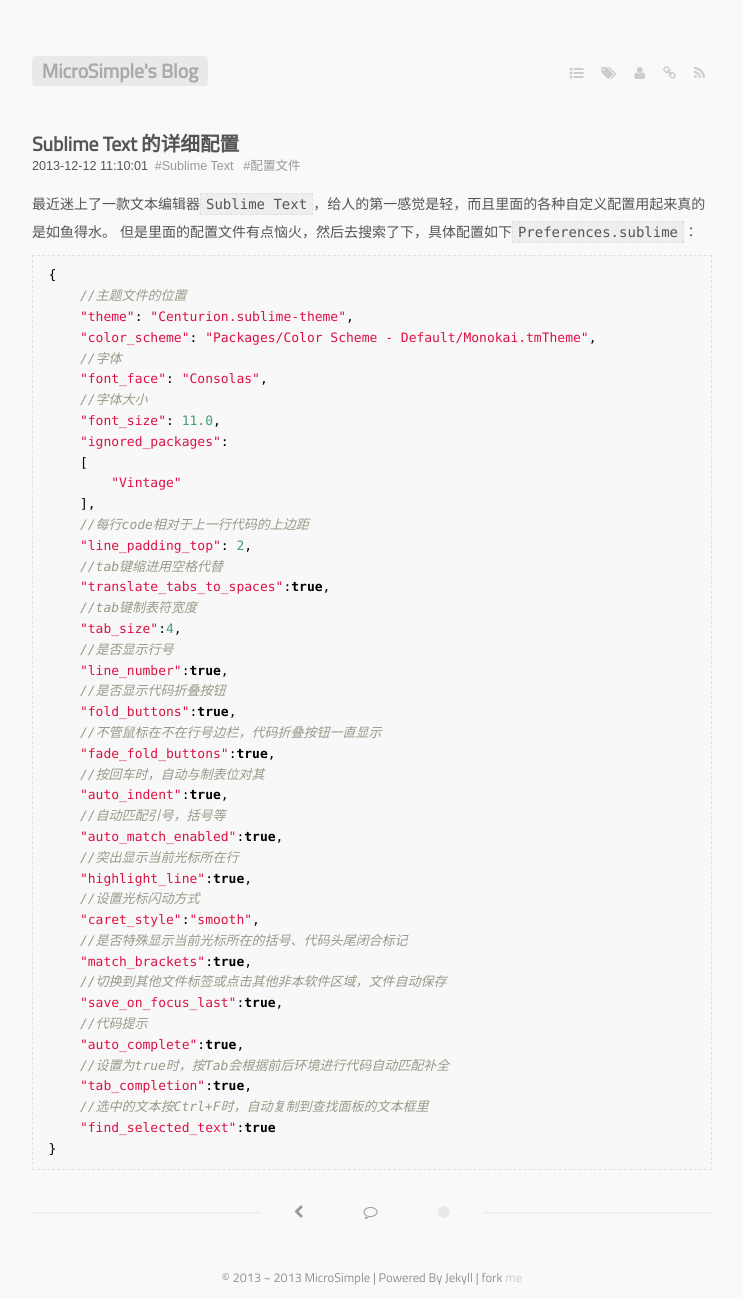
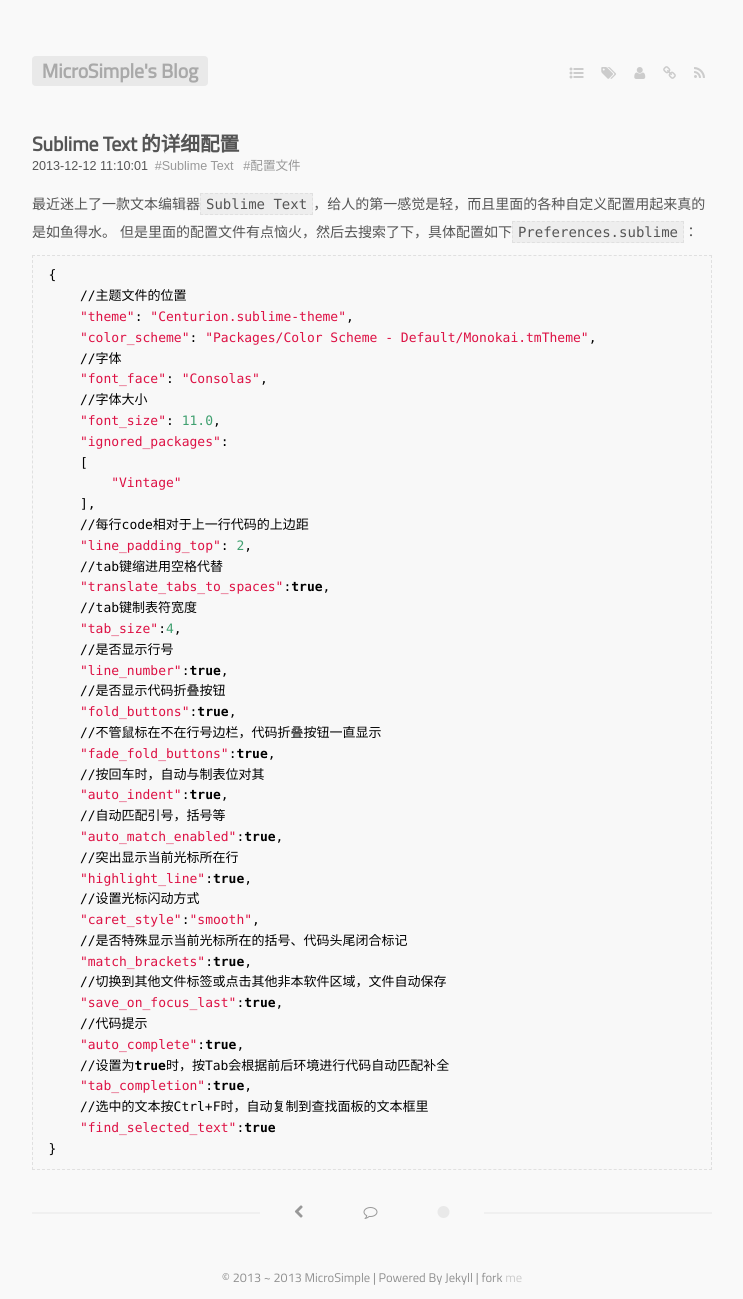
Before and after one commit to antwork/microsimple.github.com, a Jekyll site: the page built from _posts/2013-12-12-preferences-sublime.markdown, in a window 1280 px wide. Shown: the whole page, without its empty margins (268-1011 px from the left). Built offline with Jekyll 4.4.1, drawn with Linux system fonts in a browser that asks for light colours; some web fonts are replaced; Markdown is read by kramdown in place of the engine named in the settings; comment, search, counter and statistics services are not loaded.

Commit message:
add description

```diff
--- a/_posts/2013-12-12-preferences-sublime.markdown
+++ b/_posts/2013-12-12-preferences-sublime.markdown
@@ -10,7 +10,7 @@
 ---
 最近迷上了一款文本编辑器`Sublime Text`，给人的第一感觉是轻，而且里面的各种自定义配置用起来真的是如鱼得水。
 但是里面的配置文件有点恼火，然后去搜索了下，具体配置如下`Preferences.sublime`：
-{% highlight Java %}
+{% highlight C++ %}
 
 {
     //主题文件的位置
```
